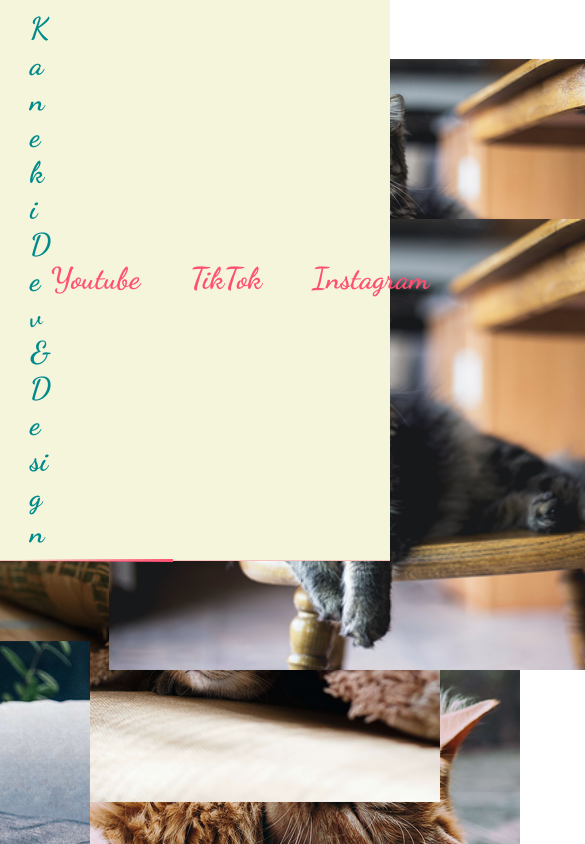
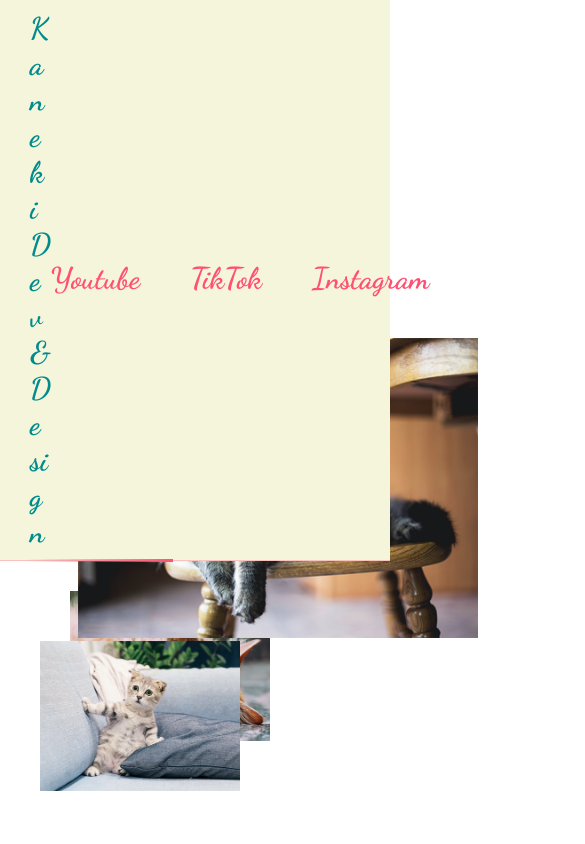
Before and after one commit to letanlocjp1001/Youtube, a plain HTML site: page Gsap Animation 01/index.html in a window 390 px wide. Both pictures are taken after a click on the item "Youtube". Shown: the top 844 px of the page, 585 px wide, since content can reach past the window. Drawn offline with nearby package versions, Linux system fonts and the light colour scheme.

Commit message:
respovise

```diff
--- a/Gsap Animation 01/css/style.css
+++ b/Gsap Animation 01/css/style.css
@@ -104,8 +104,12 @@ header {
 }
 .img {
   display: inline-block;
-  width: 200px;
+  width: 300px;
   opacity: 0;
+}
+.img img {
+  width: 100%;
+  height: auto;
 }
 .img-1 {
   position: absolute;
@@ -144,3 +148,48 @@ header {
   right: 550px;
   transform: translate(-130px, -392px) scale(0);
 }
+@media only screen and (max-width: 767px) {
+  .center-img img {
+    width: 400px;
+    left: 20%;
+    top: 40%;
+  }
+
+  .img {
+    width: 200px;
+  }
+
+  .img-1 {
+    top: 20%;
+    left: 20px;
+  }
+  .img-2 {
+    top: 10%;
+    left: 40%;
+  }
+  .img-3 {
+    position: absolute;
+    top: 70%;
+    left: 70px;
+    transform: translate(447px, -334px) scale(0);
+  }
+
+  .img-4 {
+    position: absolute;
+    top: 25%;
+    right: 100px;
+    transform: translate(-395px, 267px) scale(0);
+  }
+  .img-5 {
+    position: absolute;
+    top: 55%;
+    right: 0px;
+    transform: translate(-468px, -170px) scale(0);
+  }
+  .img-6 {
+    position: absolute;
+    top: 76%;
+    right: 150px;
+    transform: translate(-130px, -392px) scale(0);
+  }
+}
```
